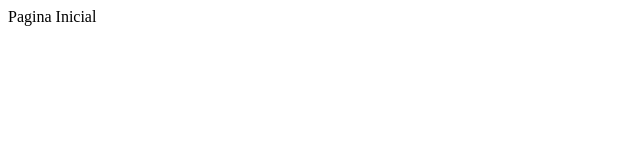
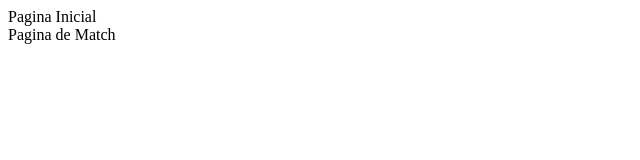
Before and after one commit to future4code/Robson-Santos, a React (Create React App) app in the folder modulo3/astromatch/astromatch/: page / in a window 1280 px wide. Shown: the top 160 px of the page, without its empty margins (0-640 px from the left). Built offline with nearby package versions, Linux system fonts and the light colour scheme.

Commit message:
render pagina match

```diff
--- a/modulo3/astromatch/astromatch/src/App.js
+++ b/modulo3/astromatch/astromatch/src/App.js
@@ -1,12 +1,14 @@
 import React from "react"
 import PaginaInicial from "./pages/PaginaInicial/PaginaInicial";
+import PaginaMatch from "./pages/PaginaMatch/PaginaMatch";
 
 function App() {
   return (
     <div>
       <PaginaInicial/>
+      <PaginaMatch />
     </div>
   );
 }
 
-export default App;
+export default App
--- a/modulo3/astromatch/astromatch/src/pages/PaginaMatch/PaginaMatch.js
+++ b/modulo3/astromatch/astromatch/src/pages/PaginaMatch/PaginaMatch.js
@@ -3,7 +3,11 @@ import { useEffect, useState } from "react"
 import axios from "axios"
 
 const PaginaMatch = () => {
-
+    return(
+        <div>
+            Pagina de Match
+        </div>
+    )
 }
 
 export default PaginaMatch
```
